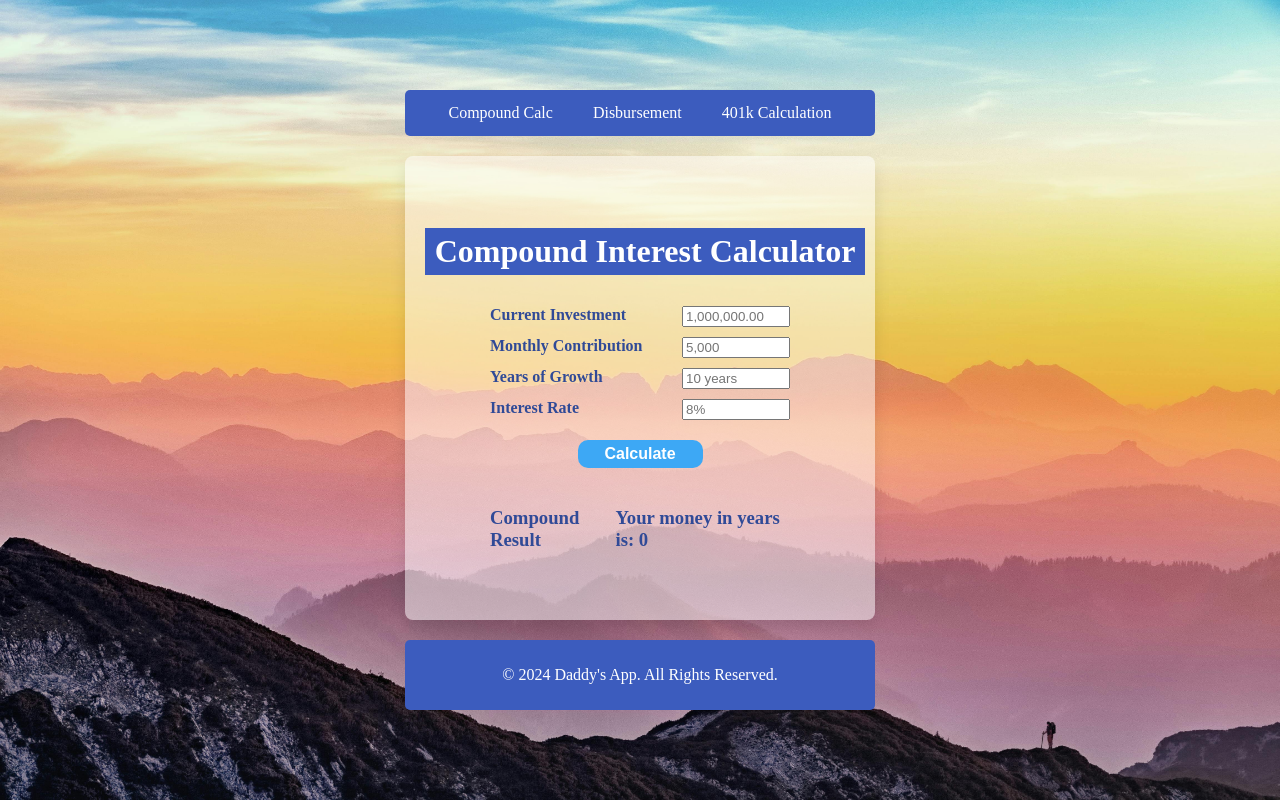
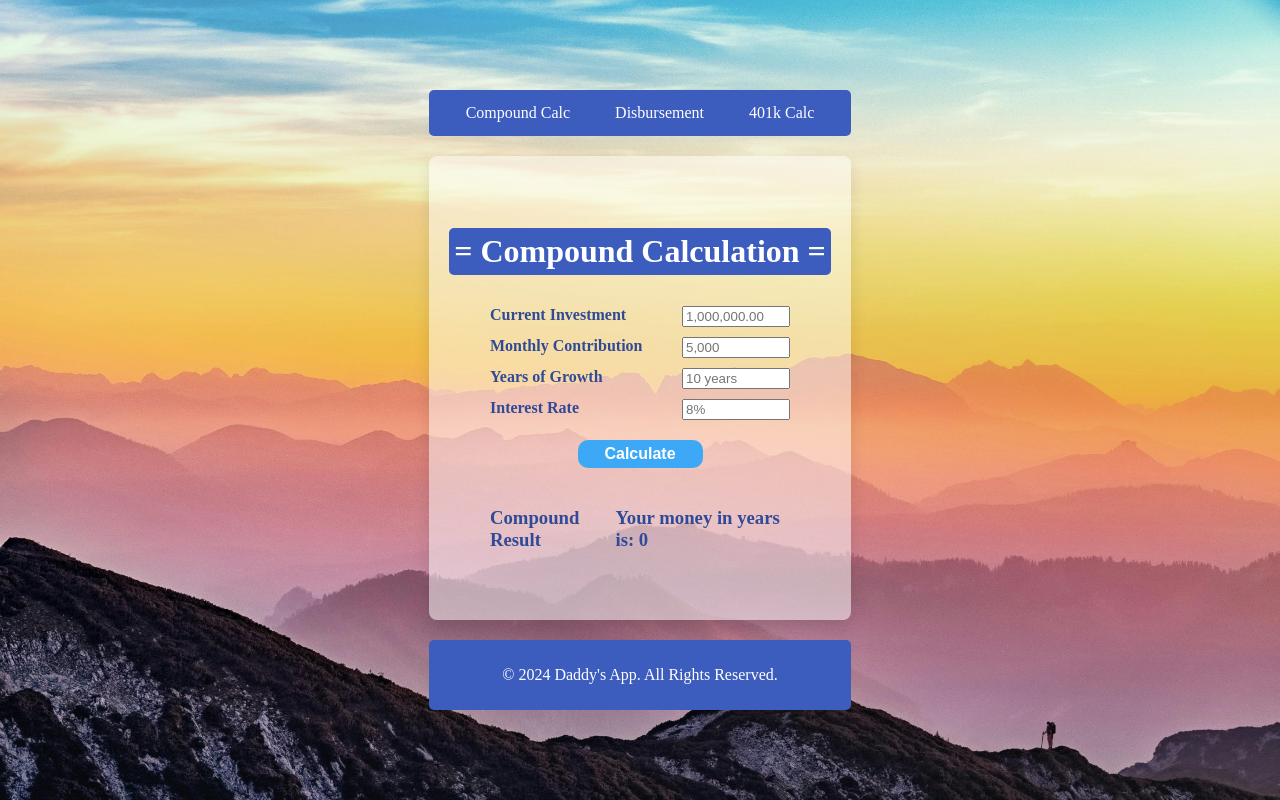
Before and after one commit to sciones/ReactApp, a React (Vite) app: page / in a window 1280 px wide. Built offline with nearby package versions, Linux system fonts and the light colour scheme.

Commit message:
Update looks

```diff
--- a/src/CompCalc.jsx
+++ b/src/CompCalc.jsx
@@ -37,7 +37,7 @@ function CompCalc() {
 
     return(
         <div className="calcBody">
-            <h1 className="title"> Compound Interest Calculator </h1>
+            <h1 className="title"> = Compound Calculation = </h1>
             <div className="input">
                 <label>Current Investment</label>
                 <input
--- a/src/Disbursement.jsx
+++ b/src/Disbursement.jsx
@@ -53,7 +53,7 @@ function Disbursement() {
 
     return (
         <div className="calcBody">
-            <h1 className="title"> Disbursement Calculator </h1>
+            <h1 className="title"> = Disbursement Calculation = </h1>
             <div className="input">
                 <label>Current Investment</label>
                 <input
@@ -96,9 +96,9 @@ function Disbursement() {
                 <thead>
                     <tr>
                         <th>Year</th>
-                        <th>Disbursed Amount</th>
-                        <th>Interest Gain</th>
-                        <th>Remaining Balance</th>
+                        <th>Disbursed</th>
+                        <th>Interest</th>
+                        <th>Balance</th>
                     </tr>
                 </thead>
                 <tbody>
--- a/src/Header.jsx
+++ b/src/Header.jsx
@@ -8,7 +8,7 @@ function Header({onChange}) {
             <a href="disbersement" onClick={(e) => {
                 e.preventDefault(); onChange("disbursement");}}>Disbursement</a>
             <a href="401k" onClick={(e) => {
-                e.preventDefault(); onChange("401k");}}>401k Calculation</a>
+                e.preventDefault(); onChange("401k");}}>401k Calc</a>
         </nav>
     );
 }
--- a/src/Max401k.jsx
+++ b/src/Max401k.jsx
@@ -54,7 +54,7 @@ function Max401k() {
 
     return(
         <div className="calcBody">
-            <h1 className="title"> 401k Calculation </h1>
+            <h1 className="title"> = Max 401k Calculation = </h1>
             <div className="input">
                 <label>Starting Year</label>
                 <select name="start" value={values.start} onChange={inputChange}>
--- a/src/index.css
+++ b/src/index.css
@@ -30,6 +30,7 @@ body {
 nav {
   display: flex;
   justify-content: center;
+  gap: 5px;
   border-radius: 5px;
   width: 100%;
   top: 0;
@@ -52,8 +53,8 @@ nav a:hover {
   font-weight: bold;
   text-align: center;
   padding: 5px 5px;
-  width: 100%;
   color: white;
+  border-radius: 5px;
   background-color: hsl(225, 52%, 49%);
 }
 
```
